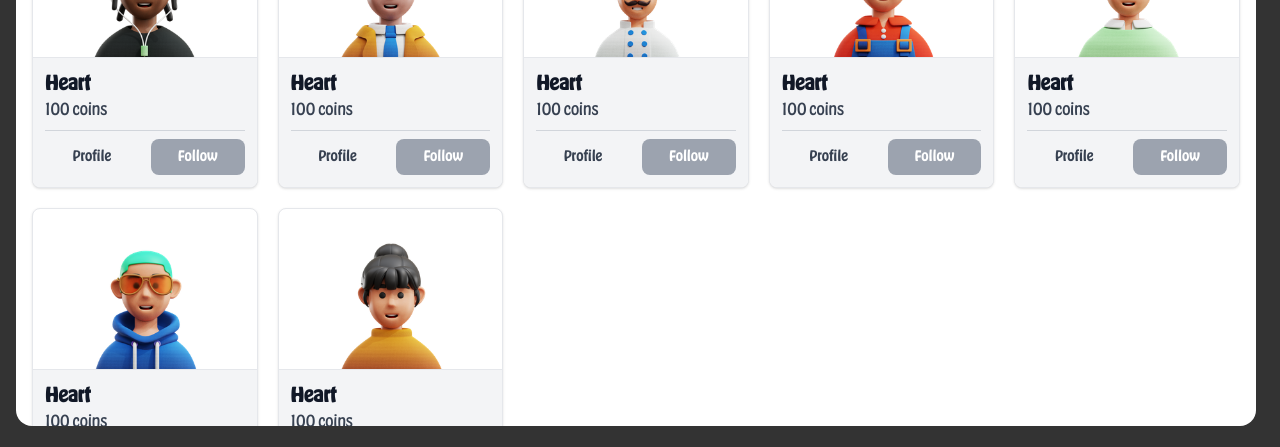
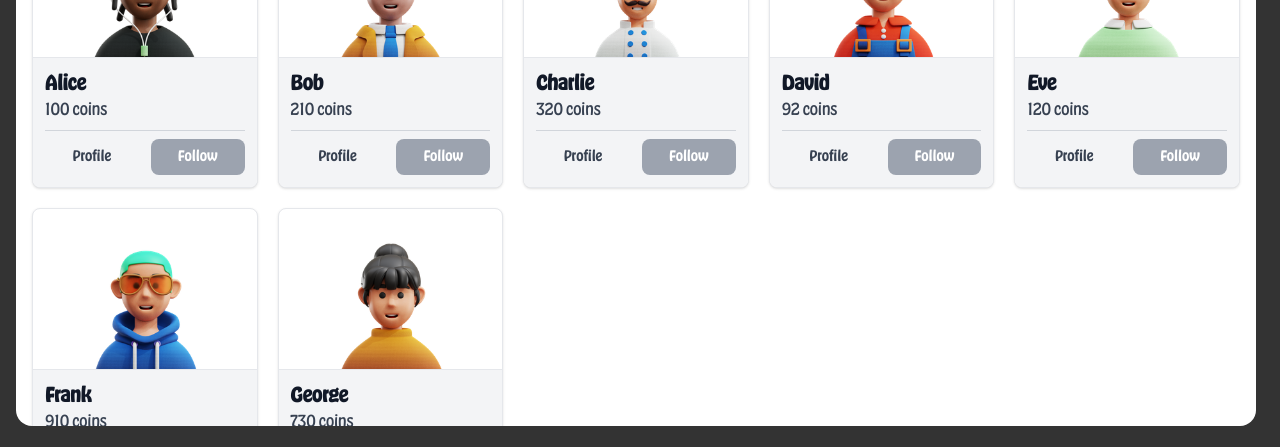
Before and after one commit to sayjeyhi/butchers-life, a React (Vite) app: page /leader-board in a window 1280 px wide. Shown: the part 216-663 px from the top of the page. Built offline with nearby package versions, Linux system fonts and the light colour scheme; no server answers; what @kadena/client would draw is missing.

Commit message:
fix: better namings

```diff
--- a/src/pages/LeaderBoard.tsx
+++ b/src/pages/LeaderBoard.tsx
@@ -3,50 +3,50 @@ import { LeaderboardItem, User } from '../common/components/LeaderboardItem.tsx'
 const users: User[] = [
   {
     id: '1',
-    name: 'Heart',
+    name: 'Alice',
     coins: 100,
     awards: 100,
     image: '/images/avatars/afro-avatar.png',
   },
   {
     id: '2',
-    name: 'Heart',
-    coins: 100,
+    name: 'Bob',
+    coins: 210,
     awards: 100,
     image: '/images/avatars/boy-avatar.png',
   },
   {
     id: '3',
-    name: 'Heart',
-    coins: 100,
-    awards: 100,
+    name: 'Charlie',
+    coins: 320,
+    awards: 200,
     image: '/images/avatars/chef-avatar.png',
   },
   {
     id: '4',
-    name: 'Heart',
-    coins: 100,
+    name: 'David',
+    coins: 92,
     awards: 100,
     image: '/images/avatars/farmer-avatar.png',
   },
   {
     id: '4',
-    name: 'Heart',
-    coins: 100,
+    name: 'Eve',
+    coins: 120,
     awards: 100,
     image: '/images/avatars/man-avatar.png',
   },
   {
     id: '4',
-    name: 'Heart',
-    coins: 100,
+    name: 'Frank',
+    coins: 910,
     awards: 100,
     image: '/images/avatars/trendy-person-avatar.png',
   },
   {
     id: '4',
-    name: 'Heart',
-    coins: 100,
+    name: 'George',
+    coins: 730,
     awards: 100,
     image: '/images/avatars/woman-avatar.png',
   },
--- a/src/pages/Store.tsx
+++ b/src/pages/Store.tsx
@@ -8,28 +8,28 @@ import { Product } from '../game/types.ts';
 const items = [
   {
     id: '1',
-    name: 'Heart 1',
+    name: 'Heart Basic',
     price: 12,
     description: 'Add 100 more health points',
     image: '/images/heart.png',
   },
   {
     id: '2',
-    name: 'Heart 2',
+    name: 'Heart Advanced',
     price: 45,
     description: 'Add 100 more health points',
     image: '/images/heart.png',
   },
   {
     id: '3',
-    name: 'Heart 3',
+    name: 'Heart Elite',
     price: 69,
     description: 'Add 100 more health points',
     image: '/images/heart.png',
   },
   {
     id: '4',
-    name: 'Heart 4',
+    name: 'Heart Master',
     price: 99,
     description: 'Add 100 more health points',
     image: '/images/heart.png',
```
